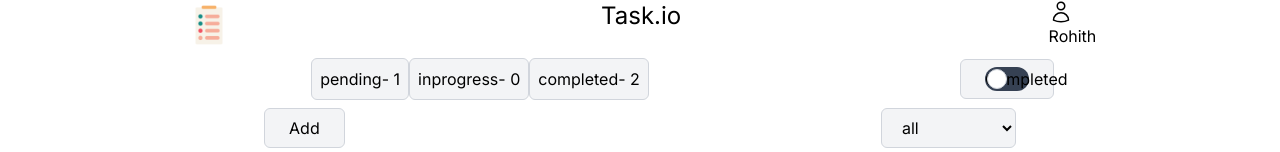
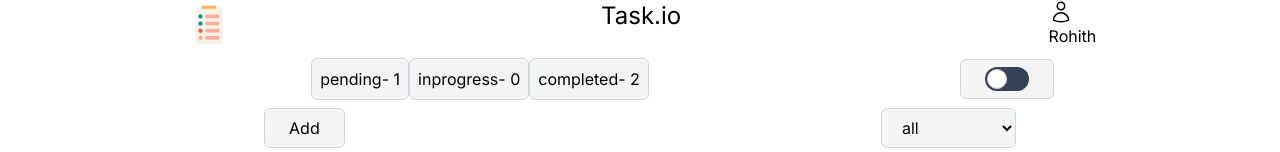
Before and after one commit to rohitbrk/Task-Management, a React (Vite) app: page / in a window 1280 px wide. Shown: the top 152 px of the page. Built offline with nearby package versions, Linux system fonts and the light colour scheme.

Commit message:
change TogglePage Navlink text

```diff
--- a/src/components/TogglePage.tsx
+++ b/src/components/TogglePage.tsx
@@ -29,17 +29,13 @@ const TogglePage = () => {
             to="/"
             end
             className="relative w-11 h-6 bg-gray-200 peer-focus:outline-none peer-focus:ring-4 peer-focus:ring-blue-300 peer-focus:ring-blue-800 rounded-full peer bg-gray-700 peer-checked:after:translate-x-full rtl:peer-checked:after:-translate-x-full peer-checked:after:border-white after:content-[''] after:absolute after:top-[2px] after:start-[2px] after:bg-white after:border-gray-300 after:border after:rounded-full after:h-5 after:w-5 after:transition-all border-gray-600 peer-checked:bg-blue-600 peer-checked:bg-blue-600"
-          >
-            Home
-          </NavLink>
+          ></NavLink>
         ) : (
           <NavLink
             to="/completed-tasks"
             end
             className="relative w-11 h-6 bg-gray-200 peer-focus:outline-none peer-focus:ring-4 peer-focus:ring-blue-300 peer-focus:ring-blue-800 rounded-full peer bg-gray-700 peer-checked:after:translate-x-full rtl:peer-checked:after:-translate-x-full peer-checked:after:border-white after:content-[''] after:absolute after:top-[2px] after:start-[2px] after:bg-white after:border-gray-300 after:border after:rounded-full after:h-5 after:w-5 after:transition-all border-gray-600 peer-checked:bg-blue-600"
-          >
-            Completed
-          </NavLink>
+          ></NavLink>
         )}
       </Button>
     </div>
```
